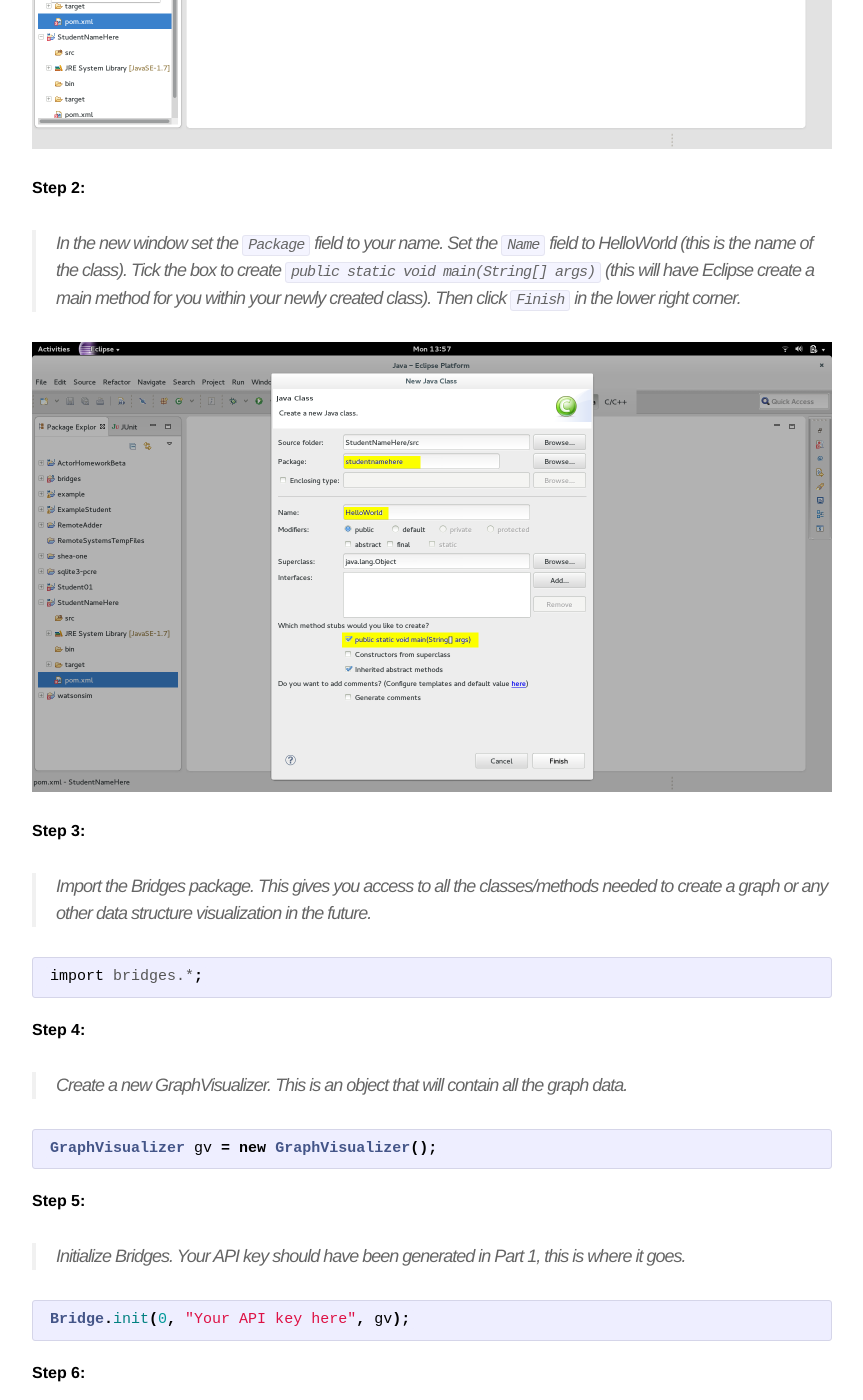
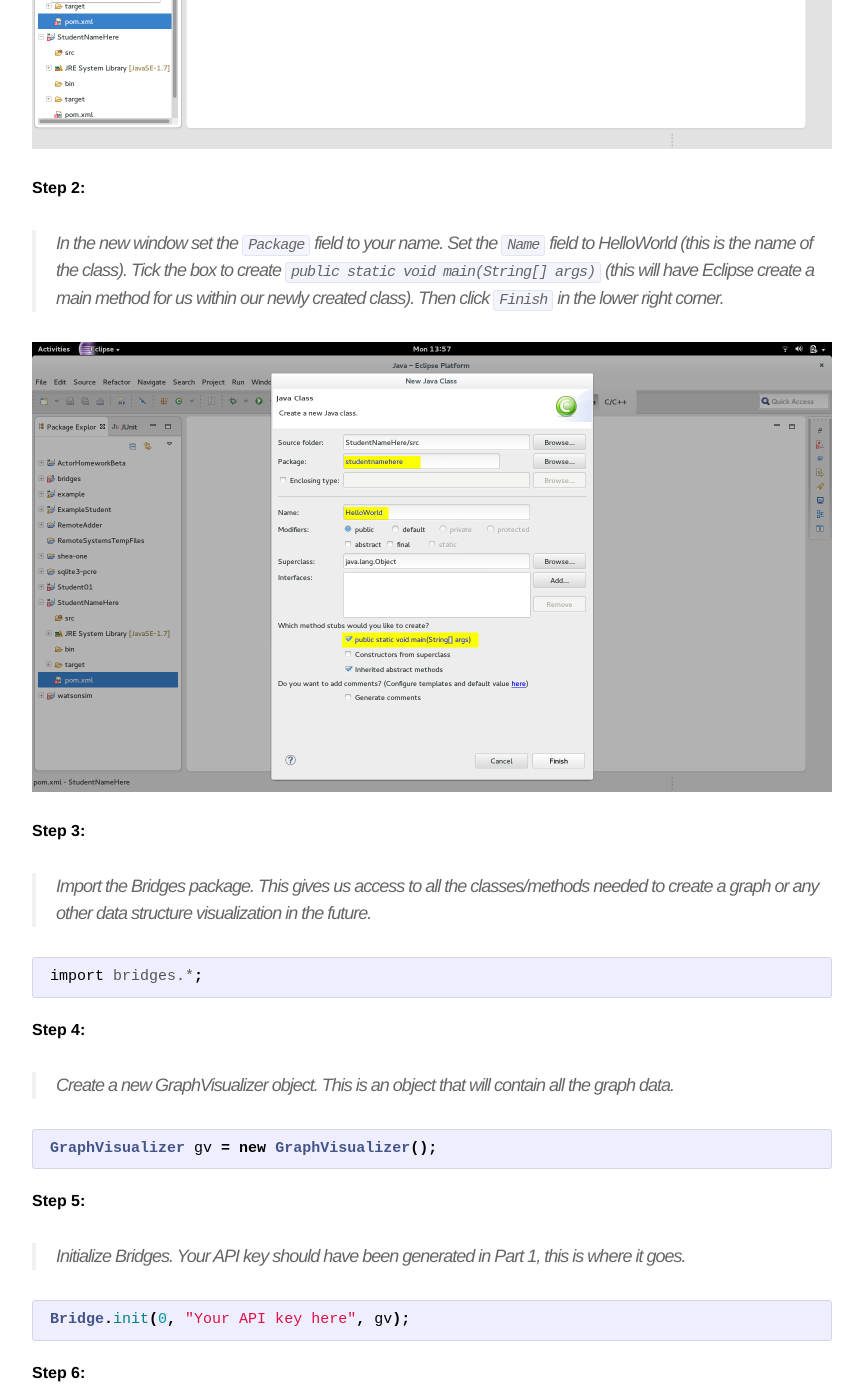
Before and after one commit to Dismembered/Dismembered.github.io, a Jekyll site: the page built from _posts/2014-06-23-HelloWorld-Tutorial_part2.markdown, in a window 1280 px wide and 1400 px high, scrolled down 671 px. Shown: the whole window, without its empty margins (208-1071 px from the left). Built offline with Jekyll 4.4.1, drawn with Linux system fonts in a browser that asks for light colours; some of the changed text lies outside the part shown.

Commit message:
Update 2014-06-23-HelloWorld-Tutorial_part2.markdown

```diff
--- a/_posts/2014-06-23-HelloWorld-Tutorial_part2.markdown
+++ b/_posts/2014-06-23-HelloWorld-Tutorial_part2.markdown
@@ -9,19 +9,19 @@ categories: jekyll update
 
 **Step 1:**
 
-> Create a new class within your project. `File`->`Class`.
+> Lets create a new class within our project. `File`->`Class`.
 
 ![drawing](/images/screenshot_6.png)
 
 **Step 2:**
 
-> In the new window set the `Package` field to your name. Set the `Name` field to HelloWorld (this is the name of the class). Tick the box to create `public static void main(String[] args)` (this will have Eclipse create a main method for you within your newly created class). Then click `Finish` in the lower right corner.
+> In the new window set the `Package` field to your name. Set the `Name` field to HelloWorld (this is the name of the class). Tick the box to create `public static void main(String[] args)` (this will have Eclipse create a main method for us within our newly created class). Then click `Finish` in the lower right corner.
 
 ![drawing](/images/screenshot_7.png)
 
 **Step 3:**
 
-> Import the Bridges package. This gives you access to all the classes/methods needed to create a graph or any other data structure visualization in the future.
+> Import the Bridges package. This gives us access to all the classes/methods needed to create a graph or any other data structure visualization in the future.
 
 {% highlight java  %}
 
@@ -31,7 +31,7 @@ import bridges.*;
 
 **Step 4:**
 
-> Create a new GraphVisualizer. This is an object that will contain all the graph data.
+> Create a new GraphVisualizer object. This is an object that will contain all the graph data.
 
 {% highlight java  %}
 
```
